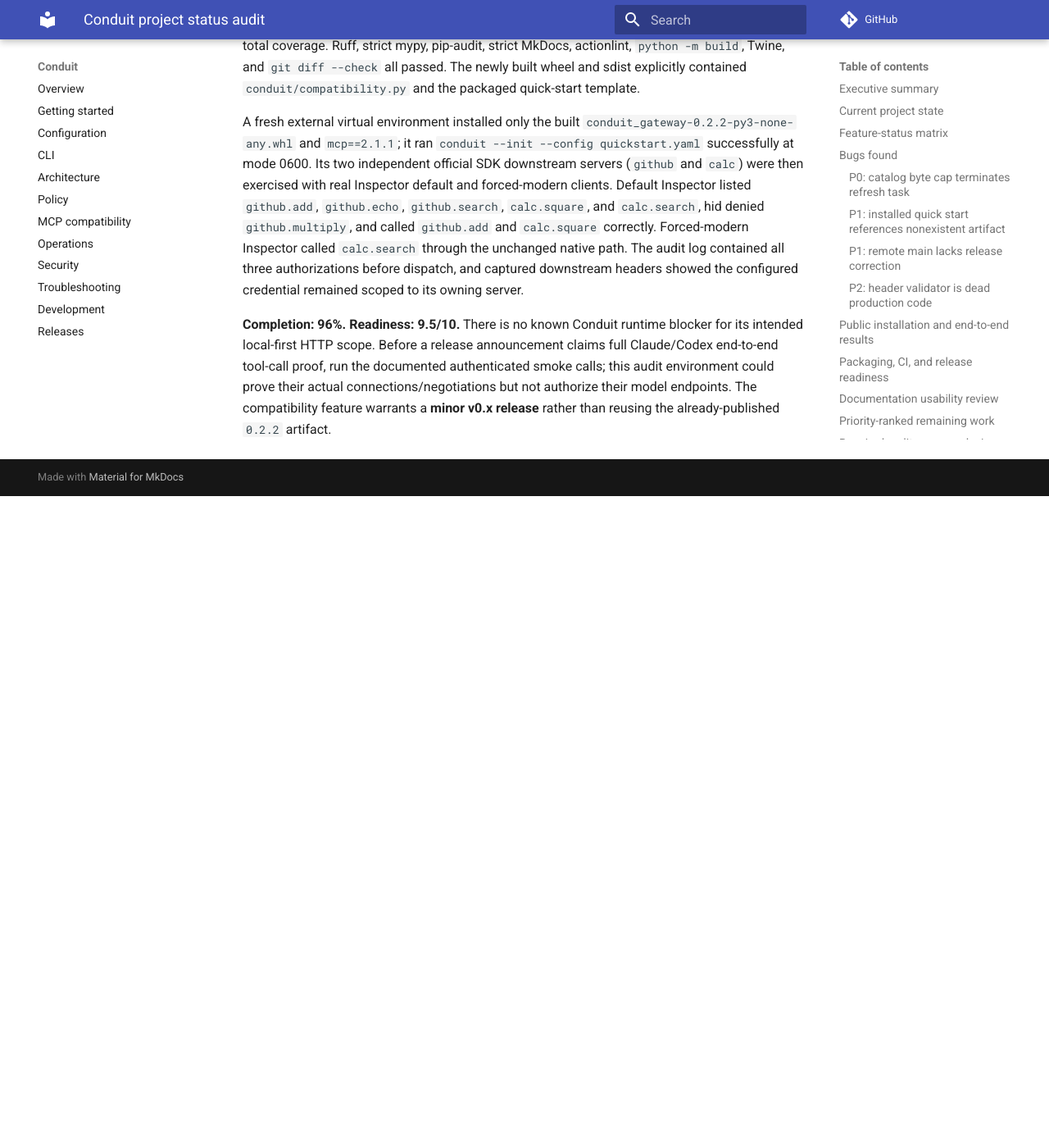
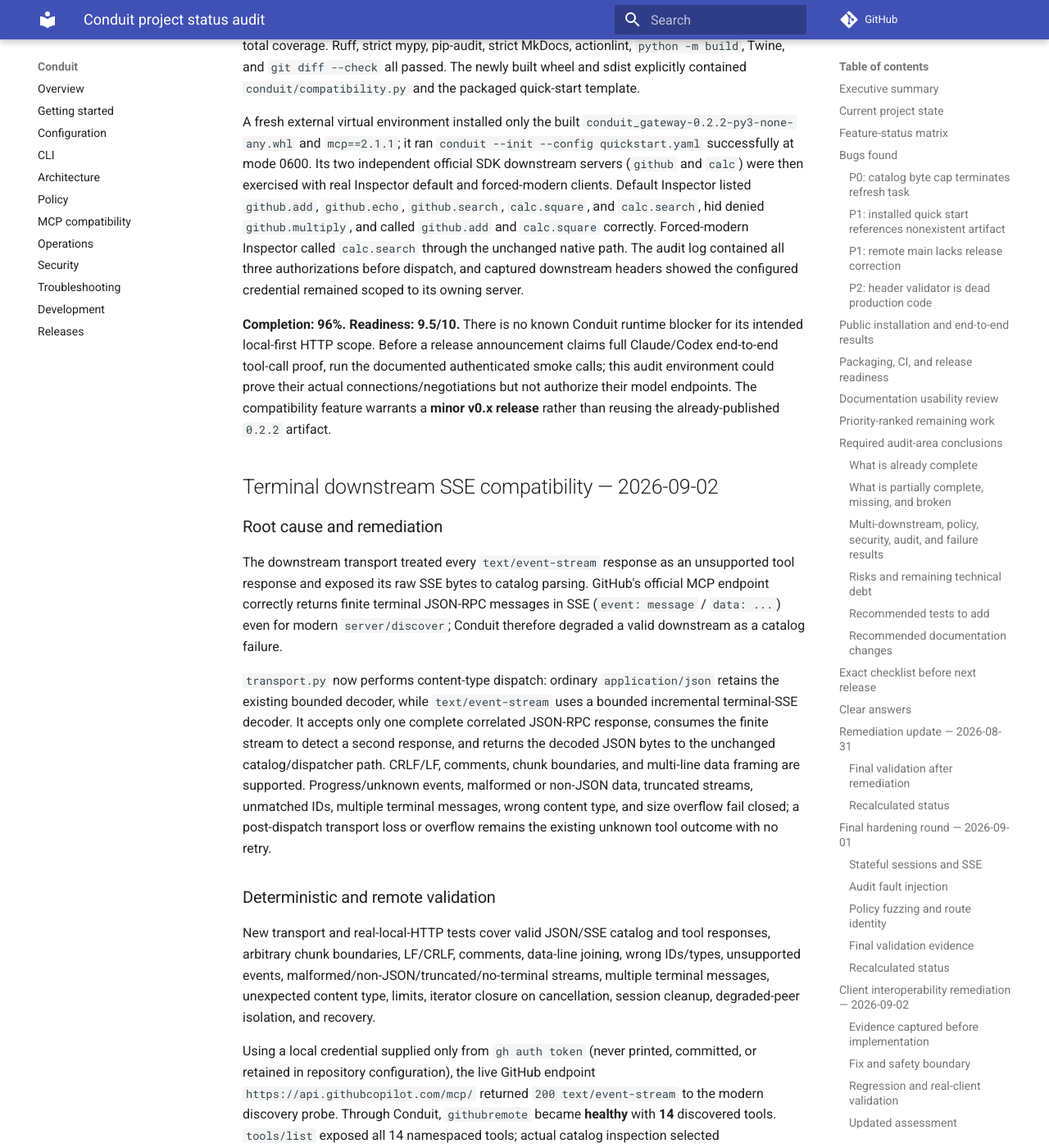
Before and after one commit to Rakshita-0023/conduit, an MkDocs documentation site: the page built from docs/project-status-audit.md, in a window 1280 px wide and 1400 px high, scrolled down 14841 px. Shown: the whole window at 82% size. Built offline with MkDocs 1.6.1 and Material for MkDocs 9.7.7, drawn with Linux system fonts in a browser that asks for light colours; comment, search, counter and statistics services are not loaded; before the commit the page ends 15446 px from its top, so only the background shows below that; some of the changed text lies outside the part shown.

Commit message:
docs: document terminal downstream SSE support

```diff
--- a/docs/project-status-audit.md
+++ b/docs/project-status-audit.md
@@ -391,3 +391,70 @@
 connections/negotiations but not authorize their model endpoints. The
 compatibility feature warrants a **minor v0.x release** rather than reusing the
 already-published `0.2.2` artifact.
+
+## Terminal downstream SSE compatibility — 2026-09-02
+
+### Root cause and remediation
+
+The downstream transport treated every `text/event-stream` response as an
+unsupported tool response and exposed its raw SSE bytes to catalog parsing.
+GitHub's official MCP endpoint correctly returns finite terminal JSON-RPC
+messages in SSE (`event: message` / `data: ...`) even for modern
+`server/discover`; Conduit therefore degraded a valid downstream as a catalog
+failure.
+
+`transport.py` now performs content-type dispatch: ordinary
+`application/json` retains the existing bounded decoder, while
+`text/event-stream` uses a bounded incremental terminal-SSE decoder. It accepts
+only one complete correlated JSON-RPC response, consumes the finite stream to
+detect a second response, and returns the decoded JSON bytes to the unchanged
+catalog/dispatcher path. CRLF/LF, comments, chunk boundaries, and multi-line
+data framing are supported. Progress/unknown events, malformed or non-JSON
+data, truncated streams, unmatched IDs, multiple terminal messages, wrong
+content type, and size overflow fail closed; a post-dispatch transport loss or
+overflow remains the existing unknown tool outcome with no retry.
+
+### Deterministic and remote validation
+
+New transport and real-local-HTTP tests cover valid JSON/SSE catalog and tool
+responses, arbitrary chunk boundaries, LF/CRLF, comments, data-line joining,
+wrong IDs/types, unsupported events, malformed/non-JSON/truncated/no-terminal
+streams, multiple terminal messages, unexpected content type, limits, iterator
+closure on cancellation, session cleanup, degraded-peer isolation, and recovery.
+
+Using a local credential supplied only from `gh auth token` (never printed,
+committed, or retained in repository configuration), the live GitHub endpoint
+`https://api.githubcopilot.com/mcp/` returned `200 text/event-stream` to the
+modern discovery probe. Through Conduit, `githubremote` became **healthy** with
+**14** discovered tools. `tools/list` exposed all 14 namespaced tools; actual
+catalog inspection selected `githubremote.get_latest_release` with required
+`owner`/`repo` header-annotated arguments. A read-only `cli/cli` call completed
+through Conduit with HTTP 200, terminal result, and audit authorization before
+completion.
+
+The isolated Codex CLI remote-MCP configuration connected to Conduit but its
+model execution exited 1 before tool selection because the environment has no
+OpenAI/Codex authentication (`401 Unauthorized`). This is an external
+credential limitation; the same read-only call succeeded directly through
+Conduit and GitHub with the real discovered schema. An authenticated Codex
+account must rerun the documented `githubremote.get_latest_release` smoke call
+before claiming a model-directed Codex call has been independently verified.
+
+### Final validation and status
+
+The complete post-change suite passed: `python -m pytest --cov` reported **153
+passed** and **87.89%** total coverage. Ruff, strict mypy, pip-audit,
+`python -m build`, `twine check dist/*`, strict MkDocs, actionlint, and `git
+diff --check` all passed. A newly created external virtual environment then
+installed only the built `conduit_gateway-0.3.0-py3-none-any.whl`; `conduit
+--init --config quickstart.yaml` succeeded, and a separate local HTTP server
+which requires both MCP `Accept` media types proved terminal-SSE
+discovery/list/call plus audit ordering through the installed wheel.
+
+**Updated assessment: 97% complete, 9.6/10 readiness for the intended local
+gateway scope.** No known Conduit runtime blocker remains for finite terminal
+SSE downstreams. The outstanding release-evidence limitation is the
+environment's unauthenticated Codex model account, not gateway behavior: an
+authenticated Codex smoke call against the documented GitHub configuration is
+still required before representing that specific end-to-end client proof as
+complete. This interoperability repair warrants a **v0.3.1** patch release.
```
Also changed, not shown: CHANGELOG.md (+3 -0 lines), docs/compatibility.md (+17 -4 lines), docs/troubleshooting.md (+5 -2 lines).
